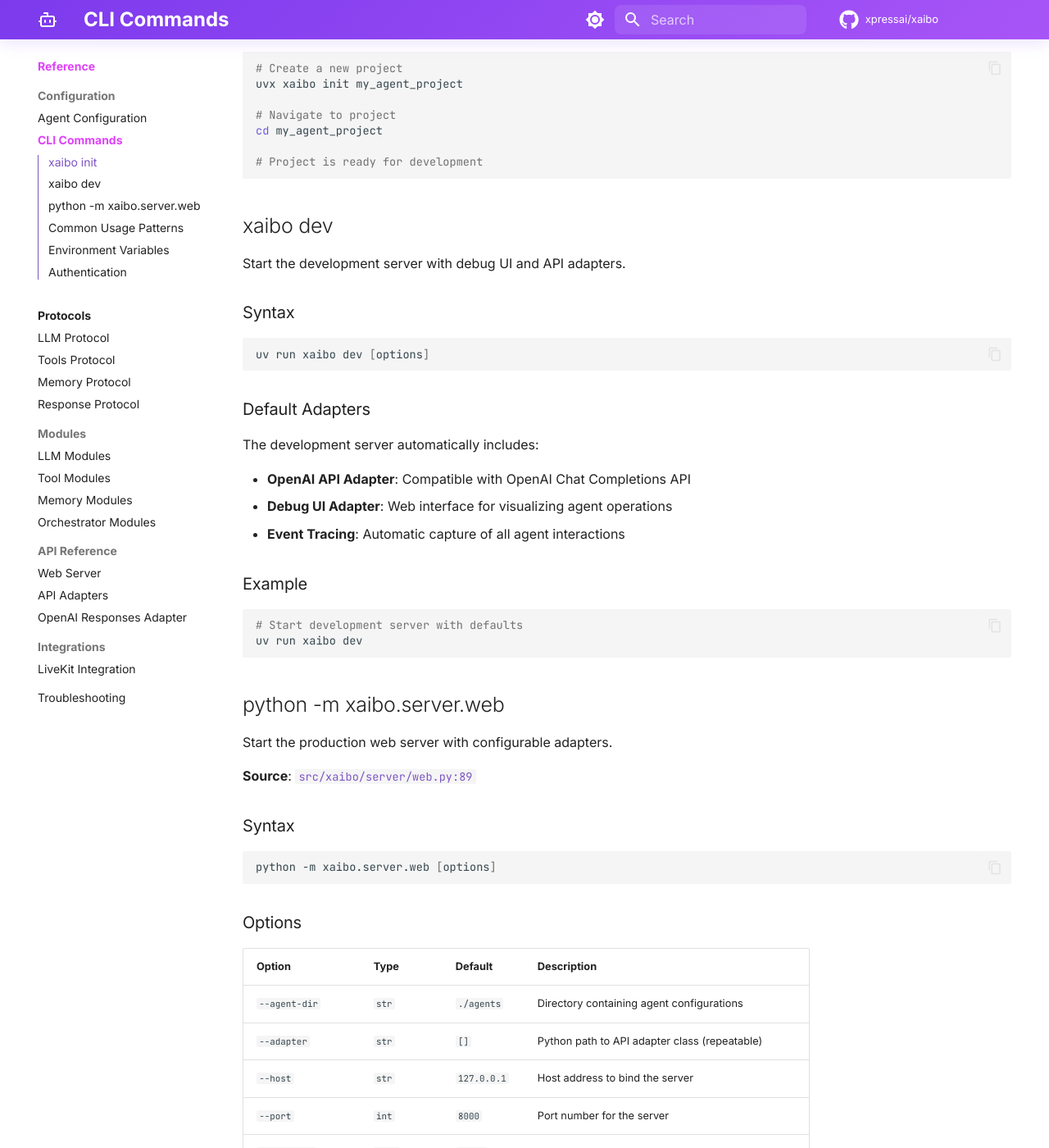
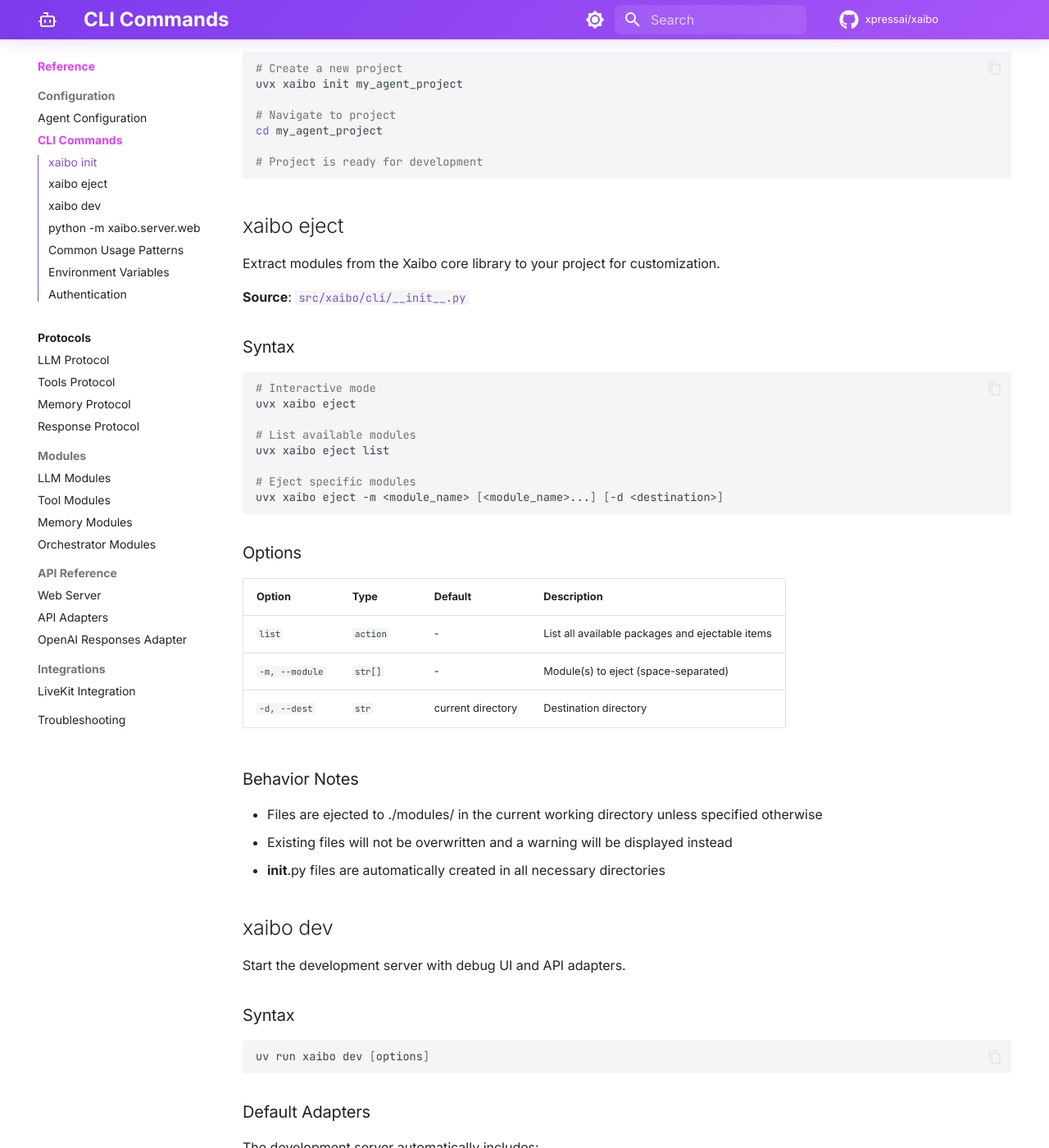
Before and after one commit to XpressAI/xaibo, an MkDocs documentation site: the page built from docs/reference/cli.md, in a window 1280 px wide and 1400 px high, scrolled down 1079 px. Shown: the whole window at 82% size. Built offline with MkDocs 1.6.1 and Material for MkDocs 9.7.7, drawn with Linux system fonts in a browser that asks for light colours; comment, search, counter and statistics services are not loaded.

Commit message:
add cli eject docs

````diff
--- a/docs/reference/cli.md
+++ b/docs/reference/cli.md
@@ -47,6 +47,38 @@ cd my_agent_project
 
 # Project is ready for development
 ```
+## xaibo eject
+
+Extract modules from the Xaibo core library to your project for customization.
+
+**Source**: [`src/xaibo/cli/__init__.py`](https://github.com/xpressai/xaibo/blob/main/src/xaibo/cli/__init__.py)
+
+### Syntax
+
+```bash
+# Interactive mode
+uvx xaibo eject
+
+# List available modules
+uvx xaibo eject list
+
+# Eject specific modules
+uvx xaibo eject -m <module_name> [<module_name>...] [-d <destination>]
+```
+
+### Options
+
+| Option | Type | Default | Description |
+|--------|------|---------|-------------|
+| `list` | `action` | - | List all available packages and ejectable items |
+| `-m, --module` | `str[]` | - | Module(s) to eject (space-separated) |
+| `-d, --dest` | `str` | current directory | Destination directory |
+
+### Behavior Notes
+
+- Files are ejected to ./modules/ in the current working directory unless specified otherwise
+- Existing files will not be overwritten and a warning will be displayed instead
+- __init__.py files are automatically created in all necessary directories
 
 ## xaibo dev
 
````
